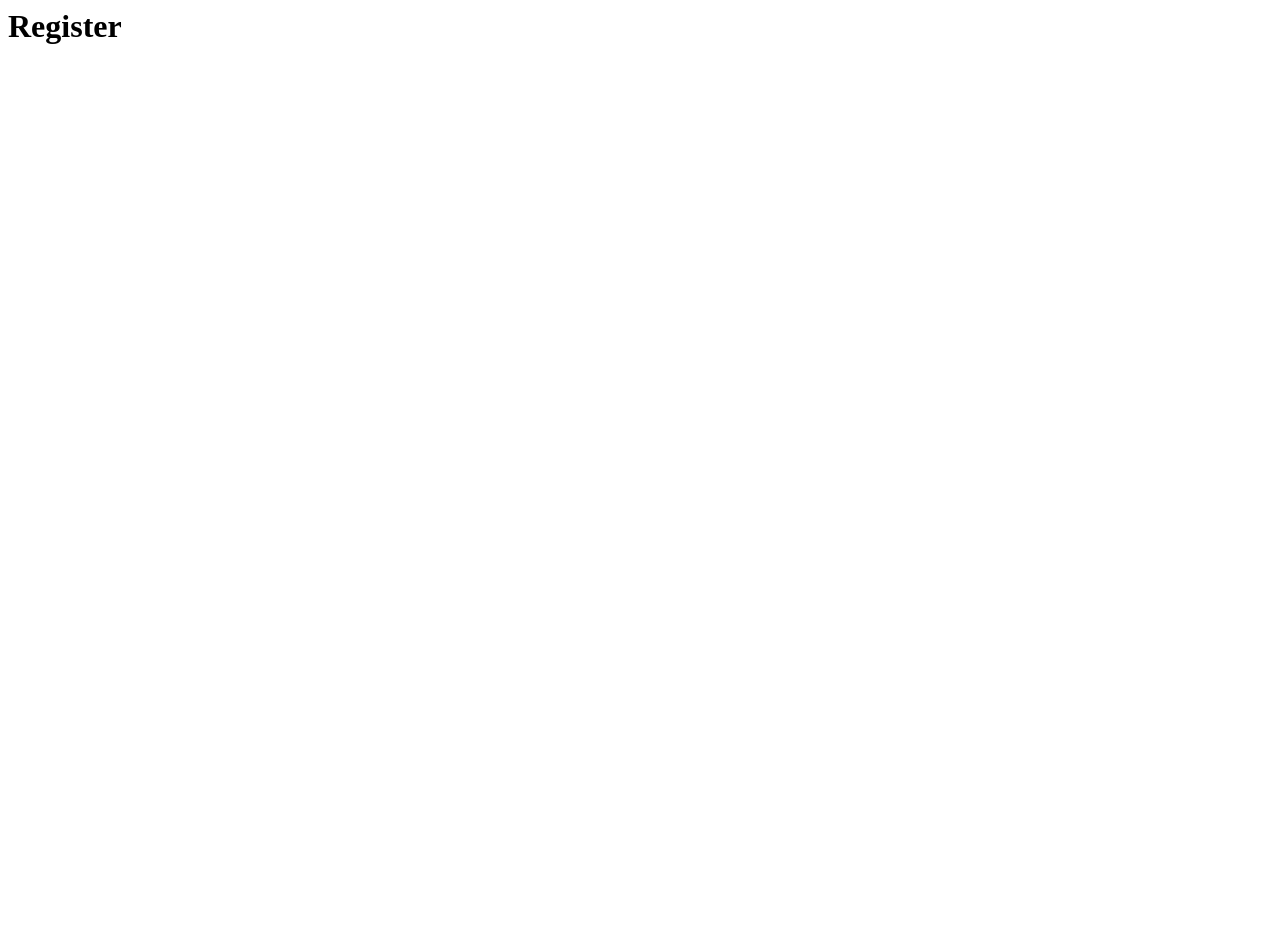
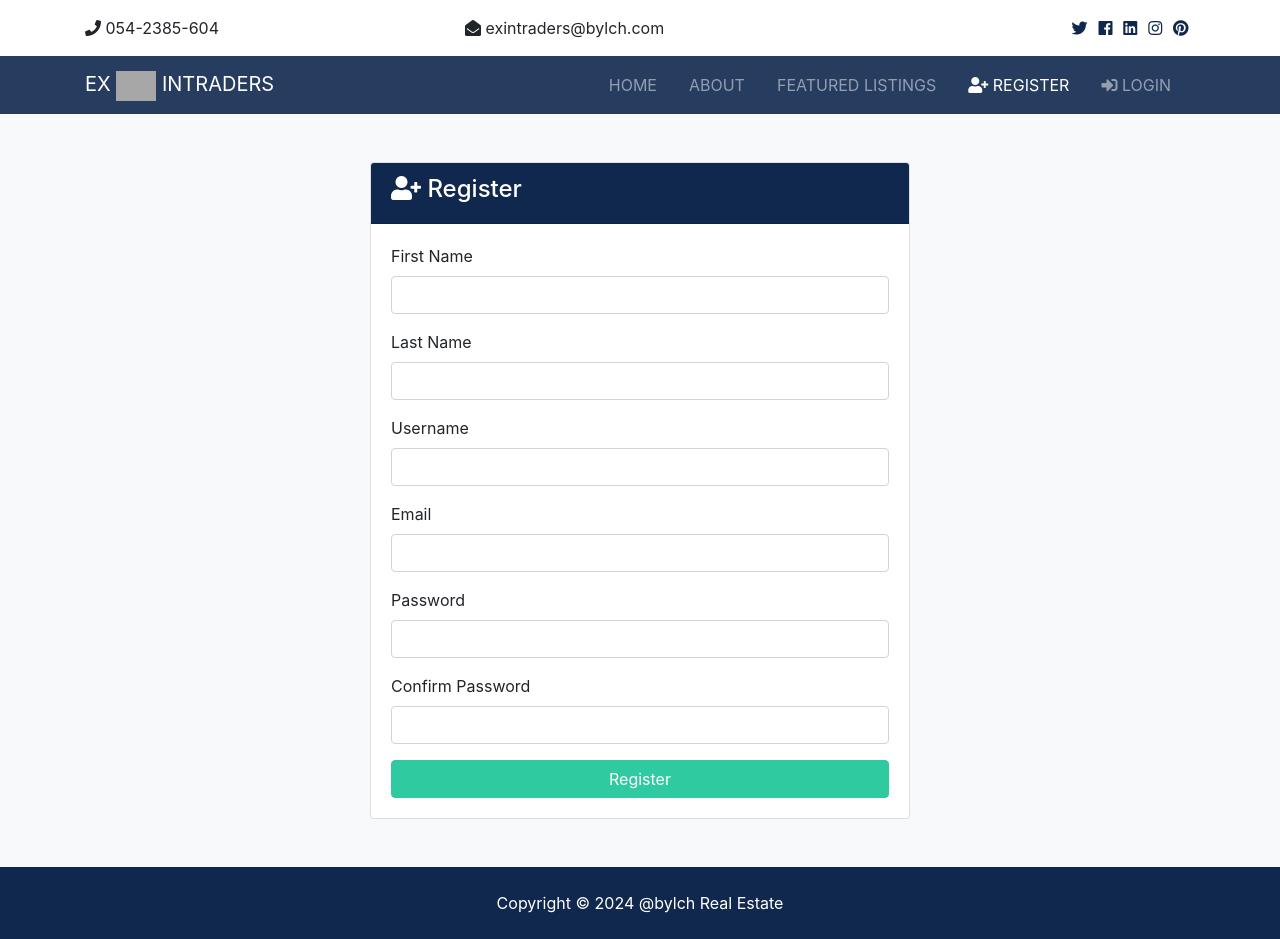
Before and after one commit to abylch/django-real-estate, a Django app: page /accounts/register in a window 1280 px wide. Before the commit the page is almost empty. Before the commit the page ends 44 px from the top, so only its background shows below. Run offline with Django 5.2, Linux system fonts and the light colour scheme; some libraries are stand-ins or nearby versions; grey boxes are pictures that could not be loaded.

Commit message:
registration&login auth functionality, alert lib

```diff
--- a/accounts/views.py
+++ b/accounts/views.py
@@ -2,12 +2,64 @@
 
 # Create your views here.
 from django.shortcuts import render, redirect
+from django.contrib import messages
+from django.contrib import messages, auth
+from django.contrib.auth.models import User
 
 def register(request):
-  return render(request, 'accounts/register.html')
+  if request.method == 'POST':
+    # Register User
+    # Get form values
+    first_name = request.POST['first_name']
+    last_name = request.POST['last_name']
+    username = request.POST['username']
+    email = request.POST['email']
+    password = request.POST['password']
+    password2 = request.POST['password2']
+
+    # Check if passwords match
+    if password == password2:
+      # Check username
+      if User.objects.filter(username=username).exists():
+        messages.error(request, 'That username is taken')
+        return redirect('register')
+      else:
+        if User.objects.filter(email=email).exists():
+          messages.error(request, 'That email is being used')
+          return redirect('register')
+        else:
+          # Looks good
+          user = User.objects.create_user(username=username, password=password,email=email, first_name=first_name, last_name=last_name)
+          # Login after register
+          # auth.login(request, user)
+          # messages.success(request, 'You are now logged in')
+          # return redirect('index')
+          user.save()
+          messages.success(request, 'You are now registered and can log in')
+          return redirect('login')
+    else:
+      messages.error(request, 'Passwords do not match')
+      return redirect('register')
+  else:
+    return render(request, 'accounts/register.html')
 
 def login(request):
-  return render(request, 'accounts/login.html')
+  if request.method == 'POST':
+    # Login User
+    username = request.POST['username']
+    password = request.POST['password']
+
+    user = auth.authenticate(username=username, password=password)
+
+    if user is not None:
+      auth.login(request, user)
+      messages.success(request, 'You are now logged in')
+      return redirect('dashboard')
+    else:
+      messages.error(request, 'Invalid credentials')
+      return redirect('login')
+  else:
+    return render(request, 'accounts/login.html')
 
 def logout(request):
   return redirect('index')
--- a/realestate/settings.py
+++ b/realestate/settings.py
@@ -145,6 +145,12 @@ STATICFILES_DIRS = [
 MEDIA_ROOT = os.path.join(BASE_DIR, 'media')
 MEDIA_URL = '/media/'
 
+# Messages
+from django.contrib.messages import constants as messages
+MESSAGE_TAGS = {
+    messages.ERROR: 'danger'
+}
+
 # Default primary key field type
 # https://docs.djangoproject.com/en/5.0/ref/settings/#default-auto-field
 
--- a/realestate/static/js/main.js
+++ b/realestate/static/js/main.js
@@ -1,2 +1,7 @@
 const date = new Date();
 document.querySelector('.year').innerHTML = date.getFullYear();
+
+
+setTimeout(function() {
+    $('#message').fadeOut('slow');
+  }, 3000);
--- a/templates/accounts/dashboard.html
+++ b/templates/accounts/dashboard.html
@@ -0,0 +1 @@
+<h1>Dash</h1>
--- a/templates/accounts/register.html
+++ b/templates/accounts/register.html
@@ -1 +1,50 @@
-<h1>Register</h1>
+{% extends 'base.html' %}
+
+{% block content %}
+<section id="register" class="bg-light py-5">
+    <div class="container">
+      <div class="row">
+        <div class="col-md-6 mx-auto">
+          <div class="card">
+            <div class="card-header bg-primary text-white">
+              <h4>
+                <i class="fas fa-user-plus"></i> Register</h4>
+            </div>
+            <div class="card-body">
+                <!-- Alerts -->
+                {% include 'partials/_alerts.html' %}
+              <form action="{% url 'register' %}" method="POST">
+                  {% csrf_token %}
+                  <div class="form-group">
+                    <label for="first_name">First Name</label>
+                    <input type="text" name="first_name" class="form-control" required>
+                  </div>
+                  <div class="form-group">
+                    <label for="last_name">Last Name</label>
+                    <input type="text" name="last_name" class="form-control" required>
+                  </div>
+                <div class="form-group">
+                  <label for="username">Username</label>
+                  <input type="text" name="username" class="form-control" required>
+                </div>
+                <div class="form-group">
+                  <label for="email">Email</label>
+                  <input type="email" name="email" class="form-control" required>
+                </div>
+                <div class="form-group">
+                  <label for="password2">Password</label>
+                  <input type="password" name="password" class="form-control" required>
+                </div>
+                <div class="form-group">
+                  <label for="password">Confirm Password</label>
+                  <input type="password" name="password2" class="form-control" required>
+                </div>
+                <input type="submit" value="Register" class="btn btn-secondary btn-block">
+              </form>
+            </div>
+          </div>
+        </div>
+      </div>
+    </div>
+  </section>
+  {% endblock %}
--- a/templates/pages/index.html
+++ b/templates/pages/index.html
@@ -65,6 +65,9 @@
       </div>
     </div>
   </section>
+
+  <!-- Alerts -->
+  {% include 'partials/_alerts.html' %}
 
   <!-- Listings -->
   <section id="listings" class="py-5">
--- /dev/null
+++ b/templates/partials/_alerts.html
@@ -0,0 +1,17 @@
+{% if messages %}
+  {% for message in messages %}
+    <div id="message" class="container">
+      <div class="alert alert-{{ message.tags }} alert-dismissible text-center" role="alert">
+        <button type="button" class="close" data-dismiss="alert"><span aria-hidden="true">&times;</span></button>
+        <strong>
+          {% if message.level == DEFAULT_MESSAGE_LEVELS.ERROR %}
+            Error:
+          {% else %}
+            {{ message.tags|title }}
+          {% endif %}
+        </strong>
+        {{ message }}
+      </div>
+    </div>
+  {% endfor %}
+{% endif %}
```
Also changed, not shown: templates/accounts/login.html (+36 -1 lines).
